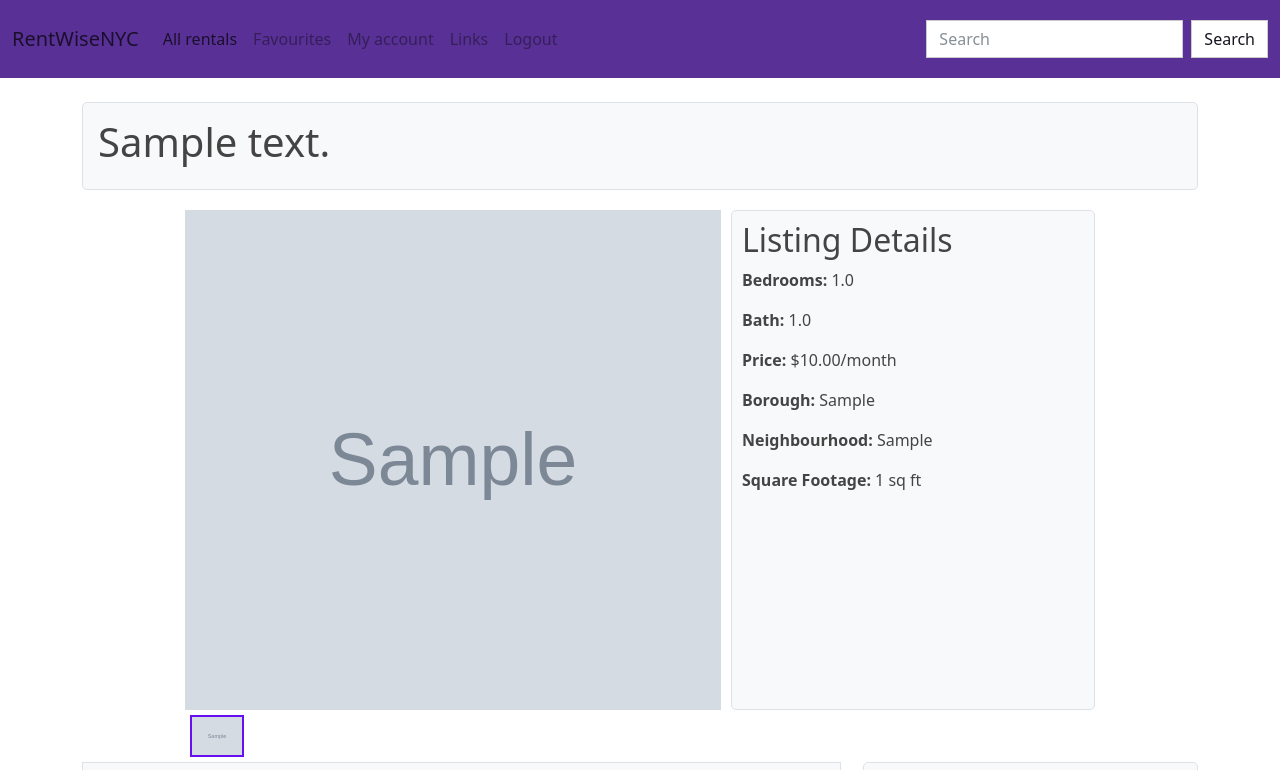
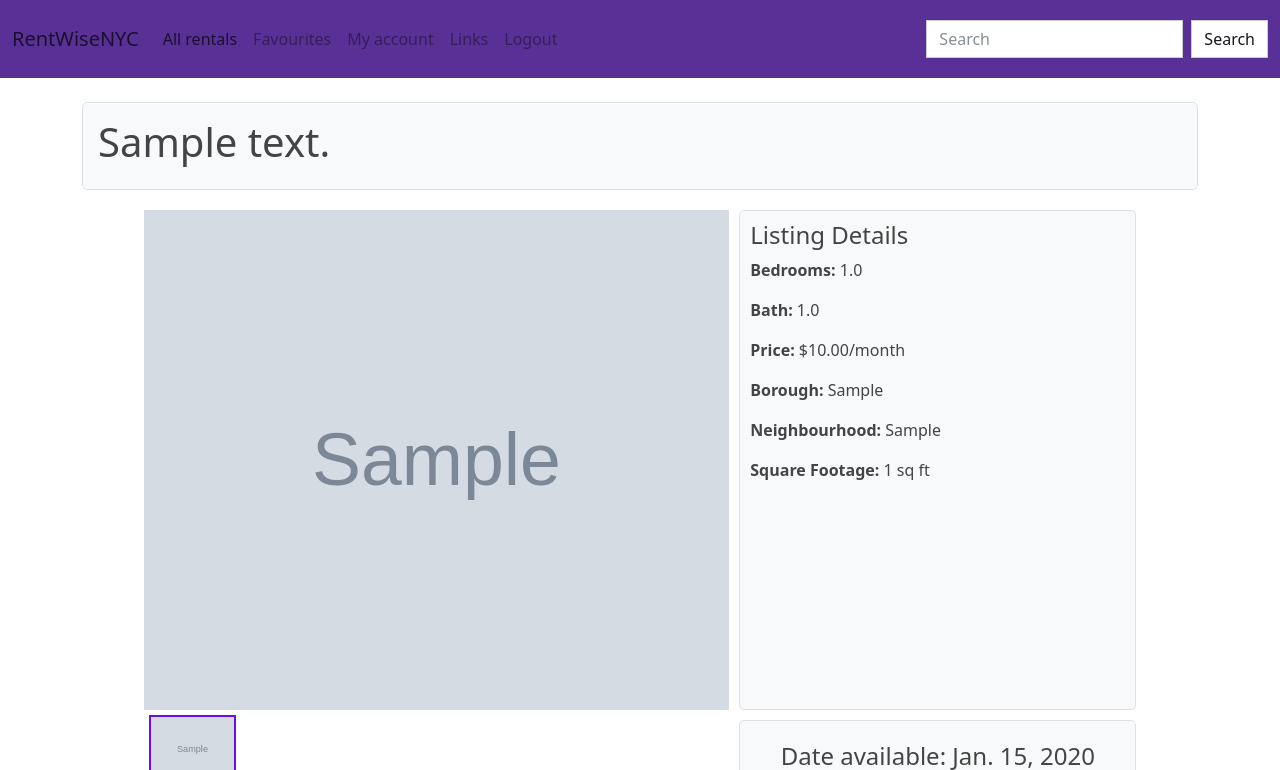
Before and after one commit to gcivil-nyu-org/INET-Wednesday-Spring2024-Team-2, a Django app: page /listings/1/ in a window 1280 px wide. Shown: the top 770 px of the page. Run offline with Django 5.2, Linux system fonts and the light colour scheme; tables that the repository leaves empty hold one stand-in row (values such as "Sample post"); grey boxes marked "Sample" are stand-in pictures; some libraries are stand-ins or nearby versions.

Commit message:
styling and add date available

```diff
--- a/users/templates/users/searchRental/listing_detail.html
+++ b/users/templates/users/searchRental/listing_detail.html
@@ -23,7 +23,7 @@
             margin-bottom: 20px;
             width: 100%;
         }
-        .listing-details-container{
+        .image-and-details-container{
             display:flex;
             flex-direction: row;
         }
@@ -44,7 +44,7 @@
             object-fit: cover;
         }
         .thumbnail {
-            width: 10%; /* Set the desired width for the thumbnails */
+            width: 15%; /* Set the desired width for the thumbnails */
             height: auto;
             margin: 5px;
             cursor: pointer;
@@ -53,10 +53,28 @@
         .selected-thumbnail {
             border-color: #6610f2; /* Set border color for selected thumbnail */
         }
+        .listing-details-container {
+            width: 40%;
+            display: flex;
+            flex-direction: column;
+            margin-bottom:10px;
+        }
         .listing-details {
-            width: 40%; /* Set the desired width for the listing details container */
+            width: 100%; /* Set the desired width for the listing details container */
             height: 500px;
             padding: 10px;
+            border: 1px solid #ccc;
+            border-radius: 5px;
+            background-color: #f8f9fa;
+            border: 1px solid #dee2e6;
+            margin-bottom: 10px;
+        }
+        .date-available {
+            display: flex;
+            width: 100%; /* Set the desired width for the listing details container */
+            justify-content: center;
+            align-items: center;
+            height: 80px;
             border: 1px solid #ccc;
             border-radius: 5px;
             background-color: #f8f9fa;
@@ -69,28 +87,27 @@
             justify-content: space-between;
         }
         .description-container {
-            width: 68%;
+            width: 60%;
             display: flex;
             background-color: #f8f9fa;
             border: 1px solid #dee2e6;
             flex-direction: column;
             padding-right: 10px;
+            margin-right: 10px;
+            height: 500px;
         }
         .description-container p {
-            margin-left: 15px; /* Add margin bottom to paragraphs */
-            margin-right: 5px; /* Add margin bottom to paragraphs */
-
+            margin-left: 15px;
+            margin-right: 5px;
         }
         .description-container h4 {
             margin: 15px; /* Add margin bottom to paragraphs */
         }
         .clickable-map {
-            width: 30%;
-            height: 300px;
+            width: 40%;
             border-radius: 5px;
             background-color: #f8f9fa;
             border: 1px solid #dee2e6;
-            padding: 10px 0; /* Add padding between the clickable map and description container */
         }
     </style>
 </head>
@@ -134,7 +151,7 @@
         <div class="address-container">
             <h1>{{ listing.address }}</h1>
         </div>
-        <div class="listing-details-container">
+        <div class="image-and-details-container">
             <div class="image-container">
                 <!-- Display the first image prominently -->
                 {% if listing.images.all %}
@@ -157,9 +174,9 @@
                 {% endif %}
             </div>
 
-            <!-- Listing details container -->
+            <div class="listing-details-container">
             <div class="listing-details">
-                <h2>Listing Details</h2>
+                <h4>Listing Details</h4>
                 <p><strong>Bedrooms:</strong> {{ listing.beds }}</p>
                 <p><strong>Bath:</strong> {{ listing.baths }}</p>
                 <p><strong>Price:</strong> ${{ listing.price }}/month</p>
@@ -168,6 +185,10 @@
                 <p><strong>Square Footage:</strong> {{ listing.sq_ft }} sq ft</p>
                 <!-- Add other listing details as needed -->
             </div>
+            <div class="date-available">
+                <h4>Date available: {{ listing.Availability_Date }}</h4>
+            </div>
+        </div>
         </div>
         <div class="info-container">
             <div class="description-container">
@@ -181,8 +202,7 @@
                 </p>
             </div>
             <div class="clickable-map">
-                <div id="map" style="width: 100%; height: 400px;"></div>
-
+                <div id="map" style="width: 100%; height: 500px;"></div>
             </div>
         </div>
     </div>
```
